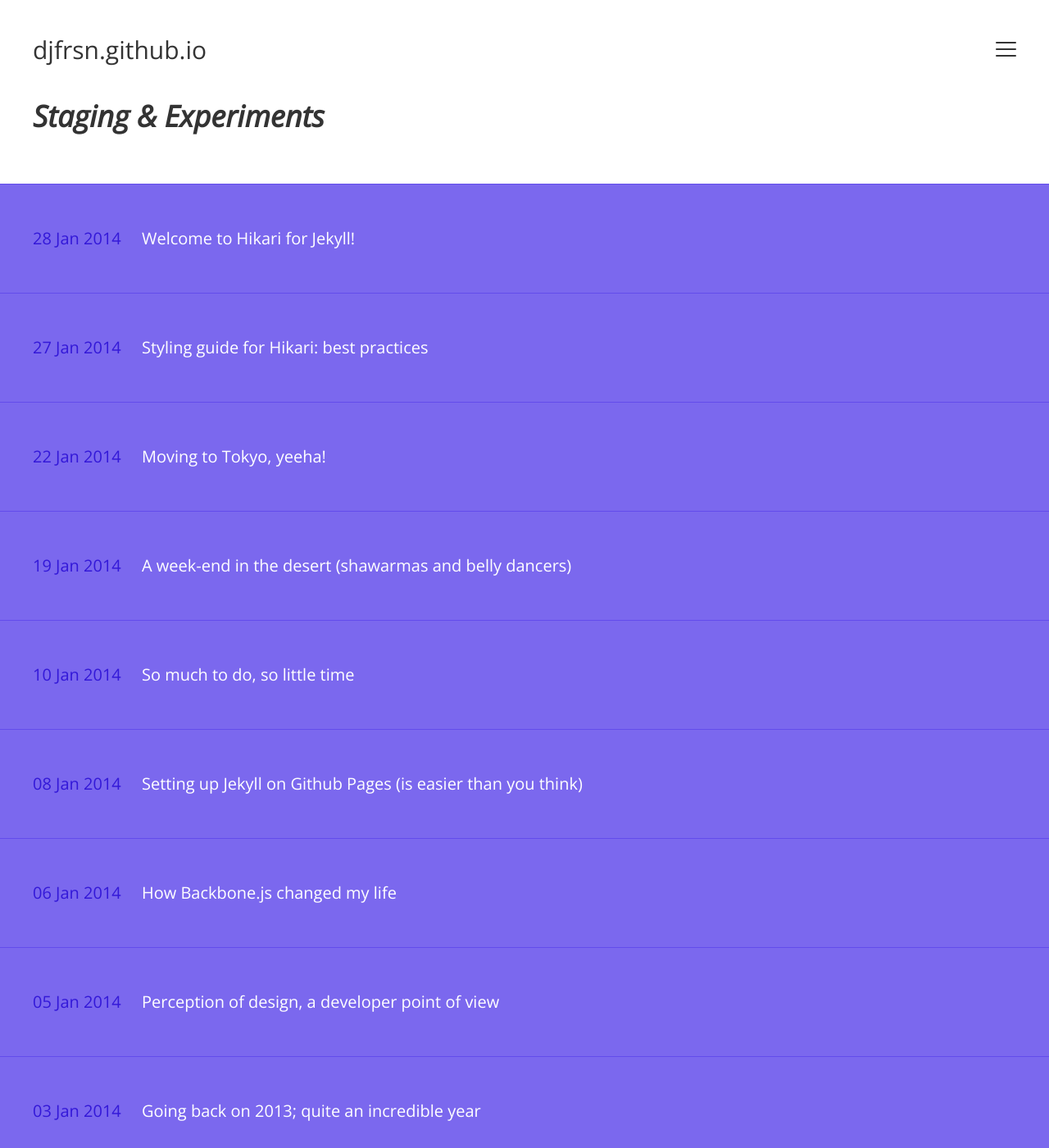
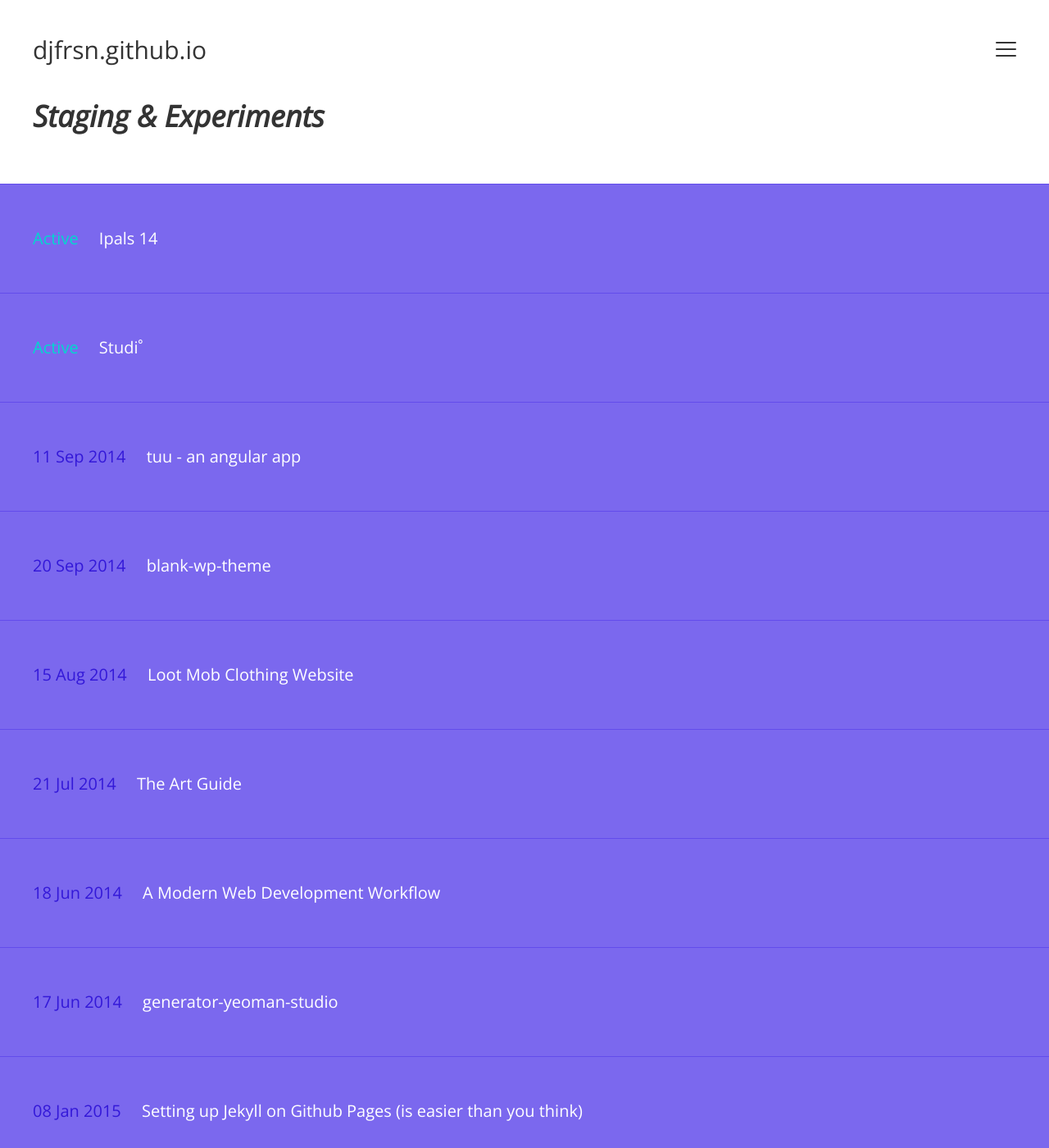
Before and after one commit to djfrsn/djfrsn.github.io, a Jekyll site: the page built from index.html, in a window 1280 px wide and 1400 px high. Shown: the whole window at 82% size. Built offline with Jekyll 4.4.1, drawn with Linux system fonts in a browser that asks for light colours; the list of posts is cut into pages by our own code; some of the changed text lies outside the part shown.

Commit message:
App: update defaults, layout & README

```diff
--- a/_config.yml
+++ b/_config.yml
@@ -16,6 +16,8 @@
 # Social Accounts (mine, as placeholders)
 
 twitter: djfrsn
+github: djfrsn
+stackoverflow: djfrsn
 
 # Google Analytics (you may want to changes these with yours or even delete :)
 
--- a/_layouts/default.html
+++ b/_layouts/default.html
@@ -35,7 +35,10 @@
           <li><a target="_blank" href="http://twitter.com/{{ site.twitter }}">Twitter</a></li>
           {% endif %}
           {% if site.github %}
-          <li><a target="_blank" href="https://github.com/djfrsn">Github</a></li>
+          <li><a target="_blank" href="https://github.com/{{ site.github }}">Github</a></li>
+          {% endif %}
+          {% if site.stackoverflow %}
+          <li><a target="_blank" href="http://stackoverflow.com/users/796813/{{ site.stackoverflow }}">Stackoverflow</a></li>
           {% endif %}
         </ul>
       </nav>
@@ -56,7 +59,7 @@
       </main>
 
       <footer>
-        <small>Powered by Jekyll - Theme: <a href="https://github.com/m3xm/hikari-for-Jekyll">hikari</a> - &copy; {{ site.author }}</small>
+        <small>Powered by Jekyll &nbsp;∆&nbsp; {{ site.author }}</small>
       </footer>
 
     </div>
--- a/index.html
+++ b/index.html
@@ -7,71 +7,107 @@
   <ul class="posts">
 
     <li itemscope itemtype="http://schema.org/BlogPosting">
-      <a href="dennisjefferson.com" itemprop="url">
+      <a target='_blank' href="http://ipals-dev.digitalmarketing365.com" itemprop="url">
         <div class="p-wrap">
-          <time datetime="2014-01-28T16:57:51+00:00"
+          <time style='color: rgb(0, 217, 206);' datetime="2015-01-17T16:57:51+00:00"
               itemprop="datePublished">
-            28 Jan 2014
+            Active
           </time>
-          <p itemprop="name headline">Welcome to Hikari for Jekyll!</p>
+          <p itemprop="name headline">Ipals 14</p>
         </div>
       </a>
     </li>
 
     <li itemscope itemtype="http://schema.org/BlogPosting">
-      <a href="http://" itemprop="url">
+      <a target='_blank' href="https://github.com/djfrsn/gulp-studio" itemprop="url">
         <div class="p-wrap">
-          <time datetime="2014-01-27T16:57:51+00:00"
+          <time style='color: rgb(0, 217, 206);' datetime="2014-09-11T16:57:51+00:00"
               itemprop="datePublished">
-            27 Jan 2014
+            Active
           </time>
-          <p itemprop="name headline">Styling guide for Hikari: best practices</p>
+          <p itemprop="name headline">Studi˚</p>
         </div>
       </a>
     </li>
 
     <li itemscope itemtype="http://schema.org/BlogPosting">
-      <a href="http://" itemprop="url">
+      <a target='_blank' href="https://github.com/djfrsn/tuu" itemprop="url">
         <div class="p-wrap">
-          <time datetime="2014-01-22T16:57:51+00:00"
+          <time datetime="2014-09-11T16:57:51+00:00"
               itemprop="datePublished">
-            22 Jan 2014
+            11 Sep 2014
           </time>
-          <p itemprop="name headline">Moving to Tokyo, yeeha!</p>
+          <p itemprop="name headline">tuu - an angular app</p>
         </div>
       </a>
     </li>
 
     <li itemscope itemtype="http://schema.org/BlogPosting">
-      <a href="http://desert/" itemprop="url">
+      <a target='_blank' href="http://dennisjefferson/tag" itemprop="url">
         <div class="p-wrap">
-          <time datetime="2014-01-19T16:57:51+00:00"
+          <time datetime="2014-09-20T16:57:51+00:00"
               itemprop="datePublished">
-            19 Jan 2014
+            20 Sep 2014
           </time>
-          <p itemprop="name headline">A week-end in the desert (shawarmas and belly dancers)</p>
+          <p itemprop="name headline">blank-wp-theme</p>
         </div>
       </a>
     </li>
 
     <li itemscope itemtype="http://schema.org/BlogPosting">
-      <a href="http://do-so-little-time/" itemprop="url">
+      <a target='_blank' href="http://dennisjefferson.com/lootmob/project/" itemprop="url">
         <div class="p-wrap">
-          <time datetime="2014-01-10T16:57:51+00:00"
+          <time datetime="2014-08-15T16:57:51+00:00"
               itemprop="datePublished">
-            10 Jan 2014
+            15 Aug 2014
           </time>
-          <p itemprop="name headline">So much to do, so little time</p>
+          <p itemprop="name headline">Loot Mob Clothing Website</p>
         </div>
       </a>
     </li>
 
     <li itemscope itemtype="http://schema.org/BlogPosting">
-      <a href="http://on-github-pages/" itemprop="url">
+      <a target='_blank' href="http://dennisjefferson/tag" itemprop="url">
         <div class="p-wrap">
-          <time datetime="2014-01-08T16:57:51+00:00"
+          <time datetime="2014-06-21T16:57:51+00:00"
               itemprop="datePublished">
-            08 Jan 2014
+            21 Jul 2014
+          </time>
+          <p itemprop="name headline">The Art Guide</p>
+        </div>
+      </a>
+    </li>
+
+    <li itemscope itemtype="http://schema.org/BlogPosting">
+      <a target='_blank' href="http://dennisjefferson.com/workflow/" itemprop="url">
+        <div class="p-wrap">
+          <time datetime="2015-06-18T16:57:51+00:00"
+              itemprop="datePublished">
+            18 Jun 2014
+          </time>
+          <p itemprop="name headline">A Modern Web Development Workflow</p>
+        </div>
+      </a>
+    </li>
+
+    <li itemscope itemtype="http://schema.org/BlogPosting">
+      <a target='_blank' href="https://github.com/djfrsn/generator-yeoman-studio" itemprop="url">
+        <div class="p-wrap">
+          <time datetime="2015-06-17T16:57:51+00:00"
+              itemprop="datePublished">
+            17 Jun 2014
+          </time>
+          <p itemprop="name headline">generator-yeoman-studio</p>
+        </div>
+      </a>
+    </li>
+
+    <li itemscope itemtype="http://schema.org/BlogPosting">
+      <a target='_blank' href="http://on-github-pages/" itemprop="url">
+        <div class="p-wrap">
+          <time datetime="2015-01-08T16:57:51+00:00"
+              itemprop="datePublished">
+            08 Jan 2015
           </time>
           <p itemprop="name headline">Setting up Jekyll on Github Pages (is easier than you think)</p>
         </div>
@@ -79,11 +115,11 @@
     </li>
 
     <li itemscope itemtype="http://schema.org/BlogPosting">
-      <a href="http://my-life/" itemprop="url">
+      <a target='_blank' href="http://my-life/" itemprop="url">
         <div class="p-wrap">
-          <time datetime="2014-01-06T16:57:51+00:00"
+          <time datetime="2015-01-06T16:57:51+00:00"
               itemprop="datePublished">
-            06 Jan 2014
+            06 Jan 2015
           </time>
           <p itemprop="name headline">How Backbone.js changed my life</p>
         </div>
@@ -91,11 +127,11 @@
     </li>
 
     <li itemscope itemtype="http://schema.org/BlogPosting">
-      <a href="http://" itemprop="url">
+      <a target='_blank' href="http://" itemprop="url">
         <div class="p-wrap">
-          <time datetime="2014-01-05T16:57:51+00:00"
+          <time datetime="2015-01-05T16:57:51+00:00"
               itemprop="datePublished">
-            05 Jan 2014
+            05 Jan 2015
           </time>
           <p itemprop="name headline">Perception of design, a developer point of view</p>
         </div>
@@ -103,11 +139,11 @@
     </li>
 
     <li itemscope itemtype="http://schema.org/BlogPosting">
-      <a href="http://" itemprop="url">
+      <a target='_blank' href="http://" itemprop="url">
         <div class="p-wrap">
-          <time datetime="2014-01-03T16:57:51+00:00"
+          <time datetime="2015-01-03T16:57:51+00:00"
               itemprop="datePublished">
-            03 Jan 2014
+            03 Jan 2015
           </time>
           <p itemprop="name headline">Going back on 2013; quite an incredible year</p>
         </div>
```
Also changed, not shown: README.md.
